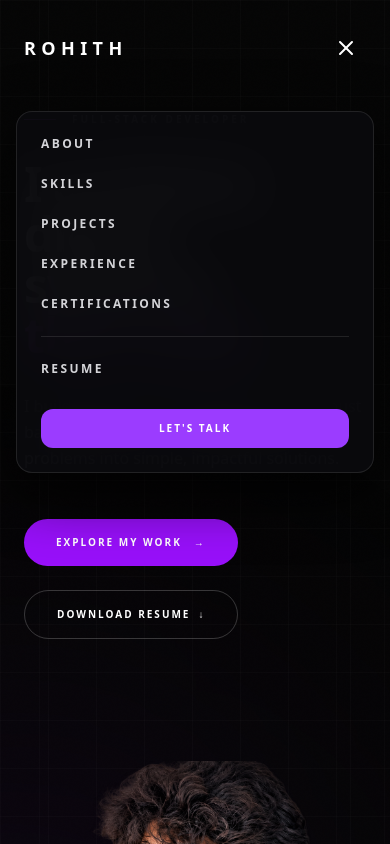
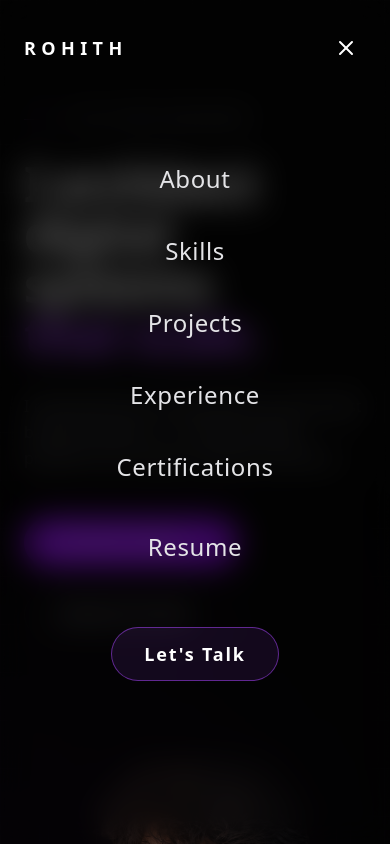
Before and after one commit to rohithsakshi/rohith-portfolio, a Next.js app: page / in a window 390 px wide. Both pictures are taken after a click on the button 346 px from the left and 47 px from the top of the page. Shown: the top 844 px of the page. Built offline with nearby package versions, Linux system fonts and the light colour scheme.

Commit message:
UI Polish: Refactored mobile menu to be a full-screen glassmorphic overlay with centered links

```diff
--- a/src/components/Navbar.tsx
+++ b/src/components/Navbar.tsx
@@ -76,39 +76,38 @@ export default function Navbar() {
           {mobileMenuOpen ? <X className="w-6 h-6" /> : <Menu className="w-6 h-6" />}
         </button>
 
-        {/* 📱 MOBILE DROPDOWN MENU */}
+        {/* 📱 FULLSCREEN MOBILE MENU */}
         <AnimatePresence>
           {mobileMenuOpen && (
             <motion.div
-              initial={{ opacity: 0, y: -20 }}
-              animate={{ opacity: 1, y: 0 }}
-              exit={{ opacity: 0, y: -20 }}
-              transition={{ duration: 0.3 }}
-              className="absolute top-full left-0 right-0 mt-4 mx-4 p-6 rounded-2xl bg-[#0A0A0D]/95 backdrop-blur-xl border border-white/10 shadow-[0_20px_60px_rgba(0,0,0,0.8)] md:hidden flex flex-col gap-6"
+              initial={{ opacity: 0, backdropFilter: "blur(0px)" }}
+              animate={{ opacity: 1, backdropFilter: "blur(16px)" }}
+              exit={{ opacity: 0, backdropFilter: "blur(0px)" }}
+              transition={{ duration: 0.4 }}
+              className="fixed inset-0 z-[-1] bg-black/60 md:hidden flex flex-col items-center justify-center min-h-screen w-full"
             >
-              <div className="flex flex-col gap-6">
+              <div className="flex flex-col items-center gap-10">
                 {navItems.map((item) => (
                   <Link
                     key={item}
                     href={`#${item.toLowerCase()}`}
                     onClick={() => setMobileMenuOpen(false)}
-                    className="text-xs font-semibold uppercase tracking-[0.2em] text-zinc-300 hover:text-[#9B3CFF] transition-colors"
+                    className="text-2xl font-medium tracking-wide text-zinc-200 hover:text-white transition-colors"
                   >
                     {item}
                   </Link>
                 ))}
-                <div className="h-px w-full bg-white/10" />
                 <Link
                   href="#resume"
                   onClick={() => setMobileMenuOpen(false)}
-                  className="text-xs font-semibold uppercase tracking-[0.2em] text-zinc-300 hover:text-[#9B3CFF] transition-colors"
+                  className="text-2xl font-medium tracking-wide text-zinc-200 hover:text-white transition-colors mt-2"
                 >
                   Resume
                 </Link>
                 <a
                   href="#contact"
                   onClick={() => setMobileMenuOpen(false)}
-                  className="mt-2 text-center rounded-xl bg-[#9B3CFF] py-3 text-[10px] font-bold uppercase tracking-[0.2em] text-white hover:bg-[#B45CFF] transition-all"
+                  className="mt-6 rounded-full border border-purple-500/50 bg-purple-500/10 px-8 py-3 text-lg font-semibold tracking-widest text-white hover:bg-purple-500/20 transition-all"
                 >
                   Let's Talk
                 </a>
```
